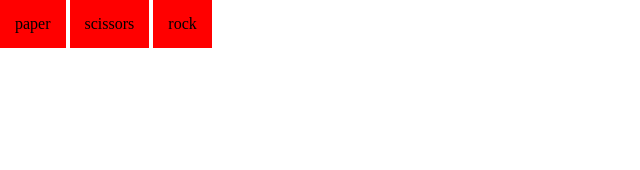
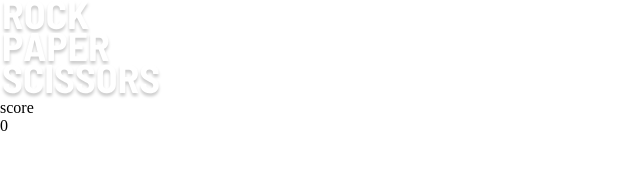
Before and after one commit to John-McPherson/FEM-Rock-Paper-Scissors-game, a plain HTML site: page index.html in a window 1280 px wide. Shown: the whole page, without its empty margins (0-640 px from the left). Drawn offline with Linux system fonts and the light colour scheme.

Commit message:
add mark up

```diff
--- a/index.html
+++ b/index.html
@@ -6,6 +6,12 @@
     <meta http-equiv='X-UA-Compatible' content='IE=edge'>
     <meta name='viewport' content='width=device-width,initial-scale=1'>
     <title>Frontend Mentor | Rock, Paper, Scissors</title>
+
+    <link rel="preconnect" href="https://fonts.googleapis.com">
+    <link rel="preconnect" href="https://fonts.gstatic.com" crossorigin>
+    <link href="https://fonts.googleapis.com/css2?family=Barlow+Semi+Condensed:wght@600;700&display=swap"
+        rel="stylesheet">
+
     <link rel="icon" type="image/png" sizes="32x32" href="../assets/images/favicon-32x32.png">
 
     <link rel='stylesheet' href='./assets/css/normalize.css'>
@@ -16,10 +22,15 @@
 
 
     <main>
-        <section class="game-area" id="game-area">
-            <button class="game-controls" data-select="paper">paper</button>
-            <button class="game-controls" data-select="scissors">scissors</button>
-            <button class="game-controls" data-select="rock">rock</button>
+        <section class="score-area" id="score-area">
+            <img src="./assets/images/logo.svg" alt="Rock, Paper, Scissors">
+            <div class="score-container">
+                <h2>score</h2>
+                <p id="score">0</p>
+            </div>
+        </section>
+        <section class="game-area results" id="game-area">
+
         </section>
     </main>
     <script src='./assets/js/main.js'></script>
```
